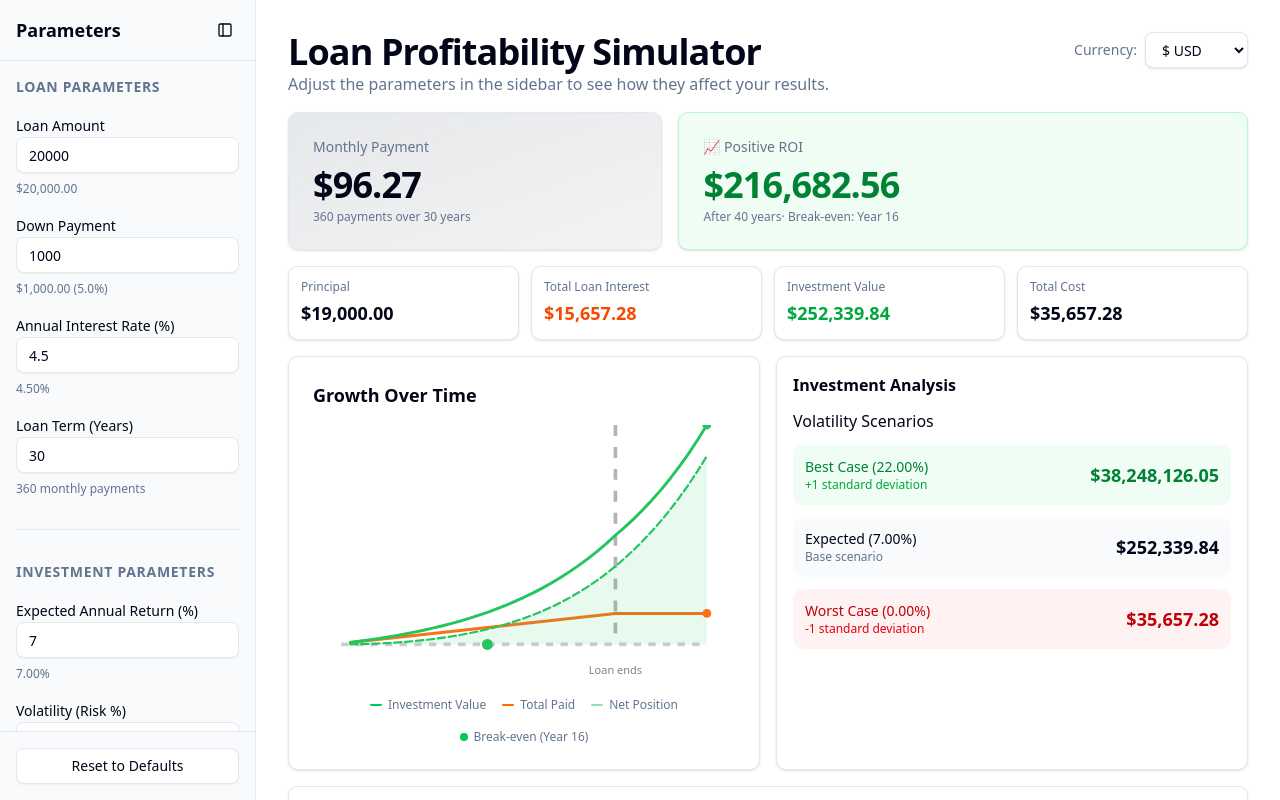
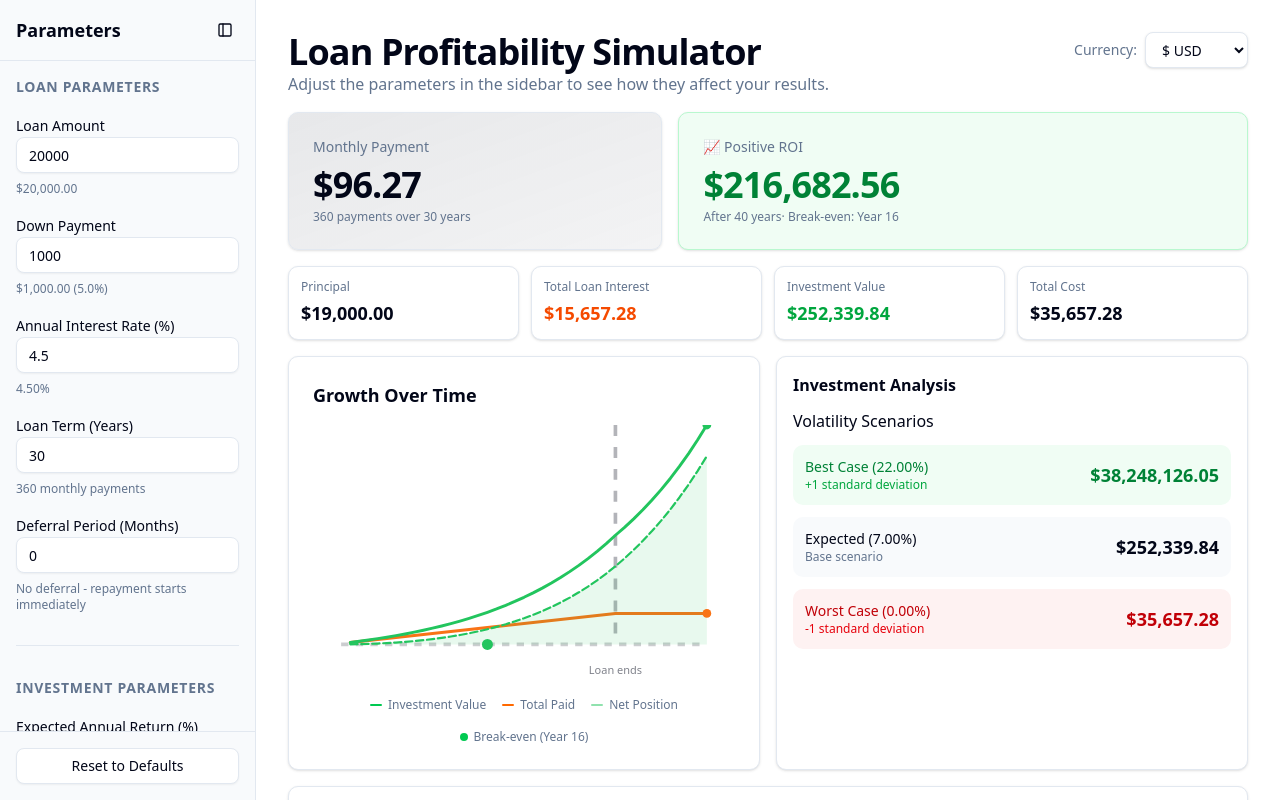
Before and after one commit to MorganKryze/loan-profitability-simulator, a SvelteKit app in the folder simulator/: page / in a window 1280 px wide. Shown: the top 800 px of the page. Built offline with nearby package versions, Linux system fonts and the light colour scheme.

Commit message:
🌟 feat: add deferral period functionality for loan repayment calculations

```diff
--- a/simulator/src/routes/+page.svelte
+++ b/simulator/src/routes/+page.svelte
@@ -29,6 +29,7 @@
 	let interestRate = 4.5;
 	let loanTermYears = 30;
 	let downPayment = 1000;
+	let deferralMonths = 0; // Grace period before loan repayment starts
 
 	// Investment parameters
 	let investmentRate = 7.0; // Expected annual return rate
@@ -40,6 +41,7 @@
 	$: downPayment = Math.max(0, Math.min(loanAmount, downPayment));
 	$: interestRate = Math.max(0, Math.min(20, interestRate));
 	$: loanTermYears = Math.max(1, Math.min(40, loanTermYears));
+	$: deferralMonths = Math.max(0, Math.min(60, deferralMonths));
 	$: investmentRate = Math.max(0, Math.min(30, investmentRate));
 	$: investmentVolatility = Math.max(0, Math.min(100, investmentVolatility));
 	$: analysisYears = Math.max(loanTermYears, Math.min(60, analysisYears));
@@ -49,12 +51,20 @@
 	$: riskColor = investmentVolatility < 10 ? 'text-green-600' : investmentVolatility < 20 ? 'text-yellow-600' : 'text-red-600';
 
 	// Reactive calculations
+	// During deferral, interest accrues and is added to principal (capitalized interest)
+	$: principalAfterDeferral = (() => {
+		let balance = loanAmount - downPayment;
+		for (let month = 0; month < deferralMonths; month++) {
+			balance *= (1 + monthlyRate);
+		}
+		return balance;
+	})();
 	$: principal = loanAmount - downPayment;
 	$: monthlyRate = interestRate / 100 / 12;
 	$: numberOfPayments = loanTermYears * 12;
 	$: monthlyPayment =
-		principal > 0 && monthlyRate > 0
-			? (principal * (monthlyRate * Math.pow(1 + monthlyRate, numberOfPayments))) /
+		principalAfterDeferral > 0 && monthlyRate > 0
+			? (principalAfterDeferral * (monthlyRate * Math.pow(1 + monthlyRate, numberOfPayments))) /
 				(Math.pow(1 + monthlyRate, numberOfPayments) - 1)
 			: 0;
 	$: totalPayment = monthlyPayment * numberOfPayments;
@@ -70,7 +80,12 @@
 		totalPaid: number;
 		netPosition: number;
 		isLoanActive: boolean;
+		isDeferralPeriod: boolean;
 	};
+
+	// Total loan duration including deferral period
+	$: totalLoanMonths = deferralMonths + numberOfPayments;
+	$: totalLoanYears = Math.ceil(totalLoanMonths / 12);
 
 	$: yearlyData = (() => {
 		const data: YearlyData[] = [];
@@ -78,17 +93,24 @@
 		let loanBalance = principal;
 		let totalPaid = downPayment;
 		const monthlyInvestmentRate = investmentRate / 100 / 12;
+		let totalMonthsElapsed = 0;
 
 		for (let year = 1; year <= analysisYears; year++) {
-			const isLoanActive = year <= loanTermYears;
-
 			// Monthly calculations for the year
 			for (let month = 0; month < 12; month++) {
+				totalMonthsElapsed++;
+				const isDeferralMonth = totalMonthsElapsed <= deferralMonths;
+				const isRepaymentMonth = totalMonthsElapsed > deferralMonths && totalMonthsElapsed <= totalLoanMonths;
+
 				// Investment grows with compound interest
 				investmentValue *= (1 + monthlyInvestmentRate);
 
-				if (isLoanActive) {
-					// During loan: add monthly payment to investment (what you could have invested)
+				if (isDeferralMonth) {
+					// During deferral: interest accrues on loan balance (capitalized)
+					loanBalance *= (1 + monthlyRate);
+					// No payment, but we track what could have been invested
+				} else if (isRepaymentMonth) {
+					// During repayment: add monthly payment to investment (what you could have invested)
 					investmentValue += monthlyPayment;
 					totalPaid += monthlyPayment;
 
@@ -99,13 +121,17 @@
 				}
 			}
 
+			const isLoanActive = totalMonthsElapsed <= totalLoanMonths;
+			const isDeferralPeriod = totalMonthsElapsed <= deferralMonths;
+
 			data.push({
 				year,
 				investmentValue,
 				loanBalance: isLoanActive ? loanBalance : 0,
 				totalPaid,
 				netPosition: investmentValue - totalPaid,
-				isLoanActive
+				isLoanActive,
+				isDeferralPeriod
 			});
 		}
 		return data;
@@ -178,7 +204,7 @@
 	$: netPositionLine = yearlyData.map(d => `${scaleX(d.year)},${scaleY(d.netPosition)}`).join(' ');
 	$: netPositionPolygon = `${scaleX(0)},${scaleY(0)} ${netPositionLine} ${scaleX(analysisYears)},${scaleY(0)}`;
 	$: zeroLineY = scaleY(0);
-	$: loanEndX = scaleX(loanTermYears);
+	$: loanEndX = scaleX(totalLoanYears);
 	$: lastYearData = yearlyData[yearlyData.length - 1];
 
 	function resetValues() {
@@ -186,6 +212,7 @@
 		interestRate = 4.5;
 		loanTermYears = 30;
 		downPayment = 40000;
+		deferralMonths = 0;
 		investmentRate = 7.0;
 		investmentVolatility = 15;
 		analysisYears = 40;
@@ -262,6 +289,26 @@
 							step="1"
 						/>
 						<p class="text-xs text-muted-foreground">{numberOfPayments} monthly payments</p>
+					</div>
+
+					<!-- Deferral Period -->
+					<div class="space-y-2">
+						<label for="deferral-months" class="text-sm font-medium">Deferral Period (Months)</label>
+						<Input
+							id="deferral-months"
+							type="number"
+							bind:value={deferralMonths}
+							min="0"
+							max="60"
+							step="1"
+						/>
+						<p class="text-xs text-muted-foreground">
+							{#if deferralMonths > 0}
+								Interest accrues for {deferralMonths} months before repayment
+							{:else}
+								No deferral - repayment starts immediately
+							{/if}
+						</p>
 					</div>
 				</div>
 
```
